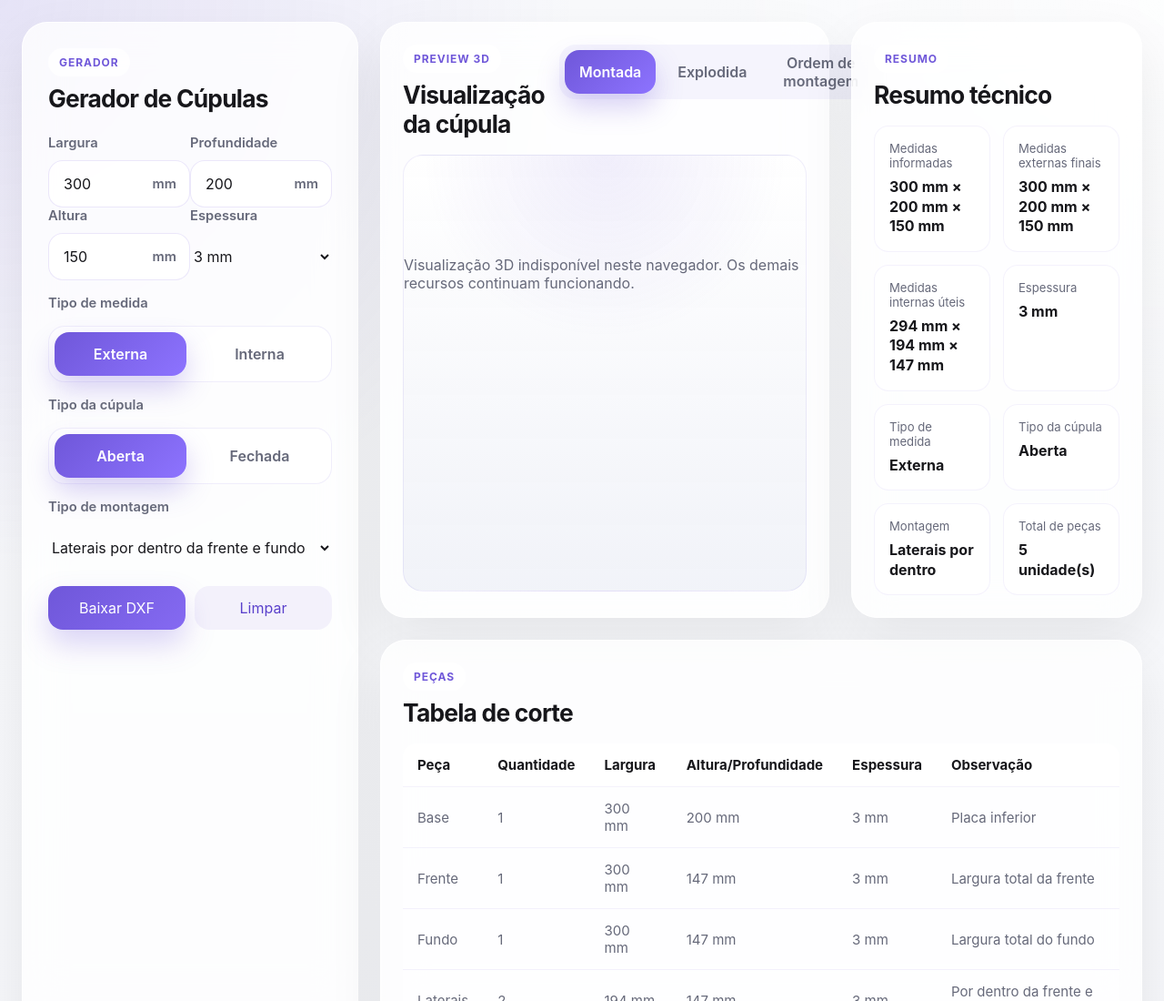
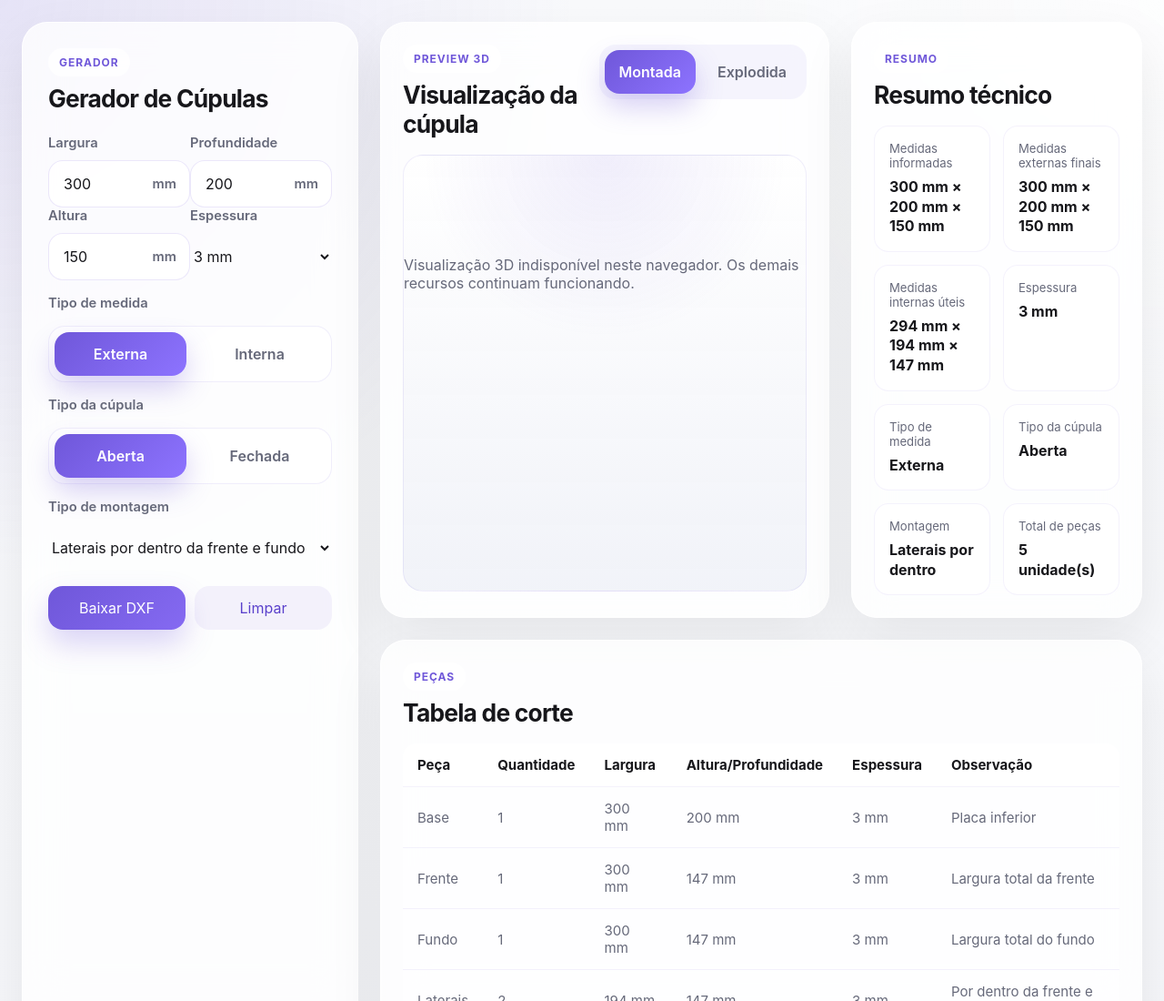
Before and after one commit to geazihenrique/cupula, a plain HTML site: page index.html in a window 1280 px wide. Shown: the top 1100 px of the page at 91% size. Drawn offline with nearby package versions, Linux system fonts and the light colour scheme.

Commit message:
Remove modo Ordem de montagem da interface

```diff
--- a/index.html
+++ b/index.html
@@ -99,7 +99,6 @@
               <div class="view-switcher">
                 <button type="button" class="mode-button is-active" data-view-mode="montada">Montada</button>
                 <button type="button" class="mode-button" data-view-mode="explodida">Explodida</button>
-                <button type="button" class="mode-button" data-view-mode="ordem">Ordem de montagem</button>
               </div>
             </div>
             <div id="three-container" class="three-container"></div>
```
